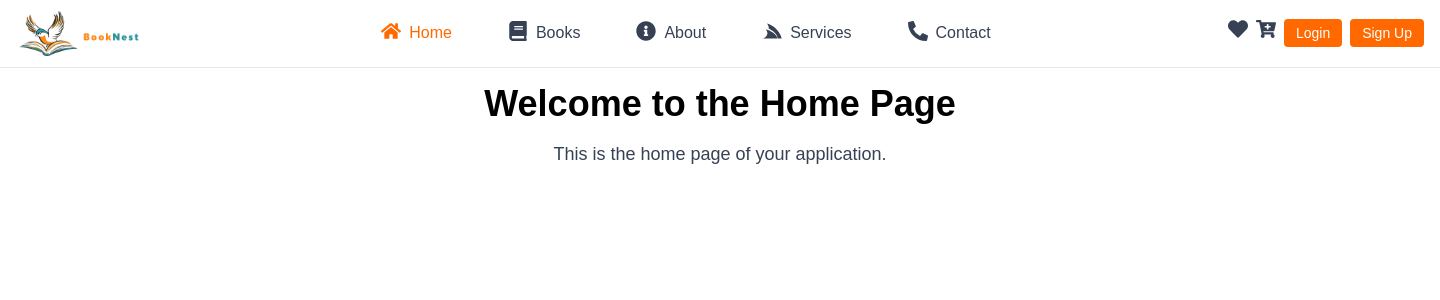
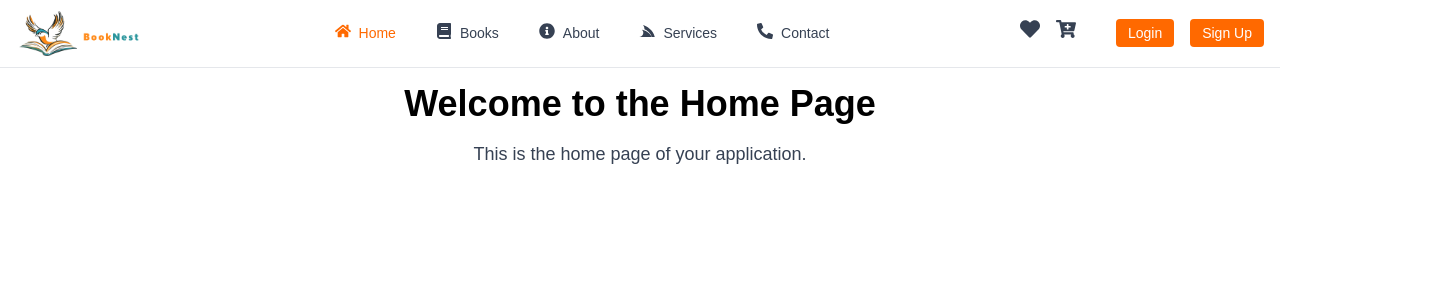
Before and after one commit to devrajKhadka-smiley/BookNest-Frontend, a React (Vite) app: page / in a window 1280 px wide. Shown: the top 300 px of the page, 1440 px wide, since content can reach past the window. Built offline with nearby package versions, Linux system fonts and the light colour scheme.

Commit message:
Fix: horizontal scroll in small screen, improved spacing and font size in navbar

```diff
--- a/src/App.css
+++ b/src/App.css
@@ -5,8 +5,6 @@ body {
   margin: 0;
   padding: 0;
   box-sizing: border-box;
-  height: 100%;
-  width: 100%;
 }
 .active-link::after {
   content: "";
--- a/src/components/NavigationBar.jsx
+++ b/src/components/NavigationBar.jsx
@@ -16,27 +16,27 @@ const NavigationBar = () => {
     {
       path: "/",
       label: "Home",
-      icon: <FaHome className="w-5 h-5 mr-2" />,
+      icon: <FaHome className="w-4 h-4 mr-2" />,
     },
     {
       path: "/books",
       label: "Books",
-      icon: <FaBook className="w-5 h-5 mr-2" />,
+      icon: <FaBook className="w-4 h-4 mr-2" />,
     },
     {
       path: "/about",
       label: "About",
-      icon: <FaInfoCircle className="w-5 h-5 mr-2" />,
+      icon: <FaInfoCircle className="w-4 h-4 mr-2" />,
     },
     {
       path: "/services",
       label: "Services",
-      icon: <FaServicestack className="w-5 h-5 mr-2" />,
+      icon: <FaServicestack className="w-4 h-4 mr-2" />,
     },
     {
       path: "/contact",
       label: "Contact",
-      icon: <FaPhoneAlt className="w-5 h-5 mr-2" />,
+      icon: <FaPhoneAlt className="w-4 h-4 mr-2" />,
     },
   ];
 
@@ -51,12 +51,12 @@ const NavigationBar = () => {
 
       {/* Middle Section: Navigation Links */}
       <div className="hidden md:flex">
-        <ul className="flex gap-14">
+        <ul className="flex gap-10">
           {navItems.map(({ path, label, icon }) => (
             <li key={path}>
               <Link
                 to={path}
-                className={`font-medium flex ${
+                className={`text-sm flex ${
                   location.pathname === path
                     ? "text-orange-500"
                     : "text-gray-700 hover:text-orange-500"
@@ -70,7 +70,8 @@ const NavigationBar = () => {
         </ul>
       </div>
       {/* Right Section: Buttons */}
-      <div className="flex gap-2">
+      <div className="flex gap-10">
+        <div className="flex gap-4">
           {/* Whitelist Icon */}
           <Link
             to="/whitelists"
@@ -92,6 +93,9 @@ const NavigationBar = () => {
           >
             <FaCartPlus size={20} />
           </Link>
+        </div>
+
+        <div className="hidden md:flex items-center gap-4">
           <Link to="/login">
             <button className="px-3 py-1 bg-orange-500 text-white text-sm font-medium rounded hover:bg-orange-600 cursor-pointer">
               Login
@@ -104,6 +108,7 @@ const NavigationBar = () => {
           </Link>
         </div>
       </div>
+    </div>
   );
 };
 
--- a/src/index.css
+++ b/src/index.css
@@ -3,9 +3,9 @@ body {
   padding: 0;
   box-sizing: border-box;
   font-family: Poppins, sans-serif;
-  min-width: 1440px;
+  /* min-width: 1440px; */
   /* background-color: purple; */
   margin-left: 40px;
   margin-right: 40px;
-  min-height: 100vh;
+  /* min-height: 100vh; */
 }
```
Lines whose indentation alone changed are shown as unchanged.
